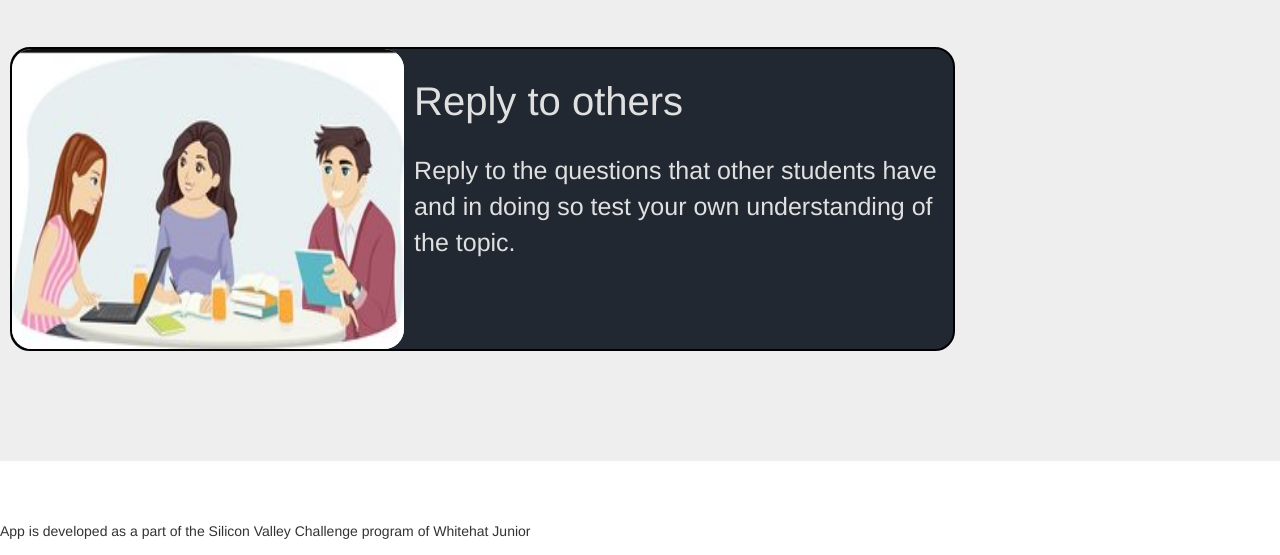
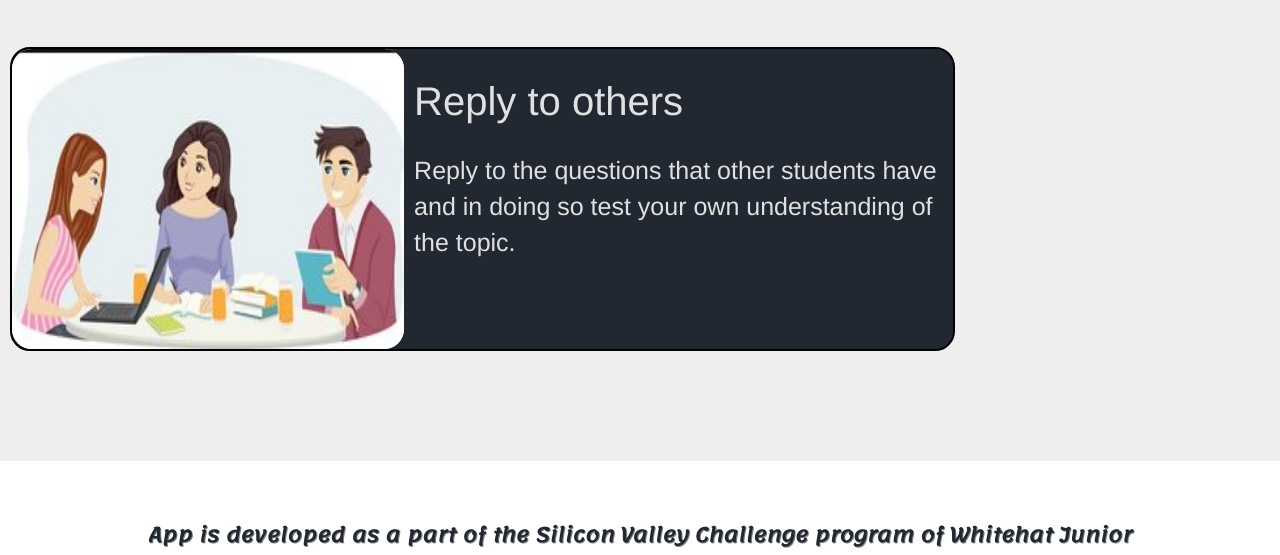
Before and after one commit to Naishaa07/SiliconValleyChallenge, a plain HTML site: page index.html in a window 1280 px wide. Shown: the part 2416-2971 px from the top of the page. Drawn offline with nearby package versions, Linux system fonts and the light colour scheme.

Commit message:
Update HomePage2.css

```diff
--- a/HomePage2.css
+++ b/HomePage2.css
@@ -80,3 +80,11 @@ background-color: #222831;
  border-radius: 20px;
  padding: 0em;
 }
+#whj{
+  color: #222831;
+  font-family: lemonada;
+  font-size: 20px;
+  font-weight: bolder;
+  text-align: center;
+  text-shadow: 1px 1px grey;
+}
```
